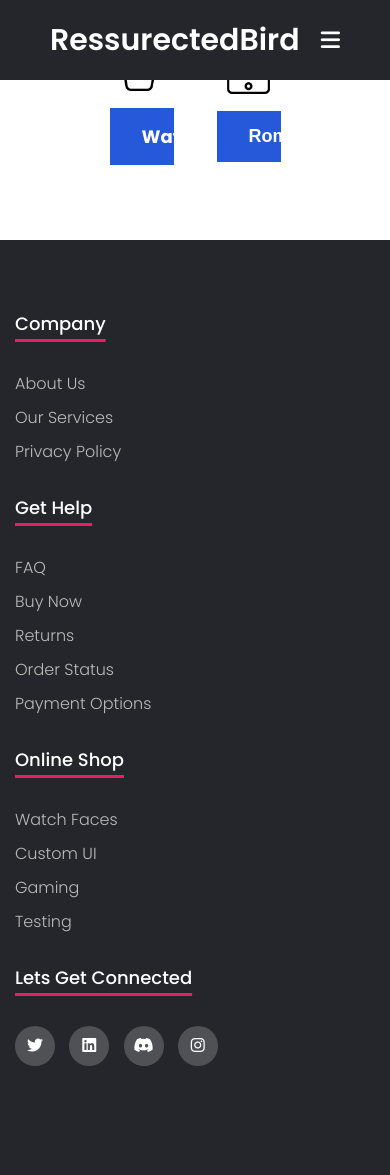
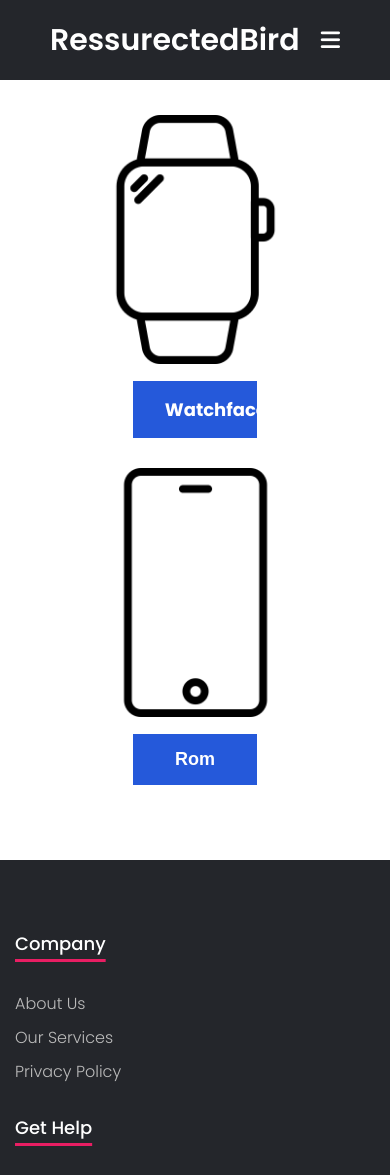
Before and after one commit to Ressurected-Bird/Website, a PHP site: page /Download.html in a window 390 px wide. Shown: the top 1175 px of the page. Before the commit the page ends 1066 px from the top, so only its background shows below. Run offline with PHP 8.4, Linux system fonts and the light colour scheme.

Commit message:
bug fix in download page
Fixing Bug in download page where content is float left side and browser not read .css file

```diff
--- a/style/Download.css
+++ b/style/Download.css
@@ -53,5 +53,20 @@ body{
 
 @media (max-width:940px){
 
+  #row1{
+    margin: auto;
+    width: 100%;
+    /* border: 3px solid green; */
+    padding-top: 100px;
+  }
+  .column {
 
+      width: 70%;
+      margin: auto;
+      padding: 5px;
+    }
+    img{
+      padding-top: 10px;
+      text-align: center;
+    }
 }
--- a/style/homepage.css
+++ b/style/homepage.css
@@ -50,6 +50,7 @@ body{
 
 	.video{
 		margin-top: 80px;
+		width: 100%;
 	}
 
 .screenshot p {
```
